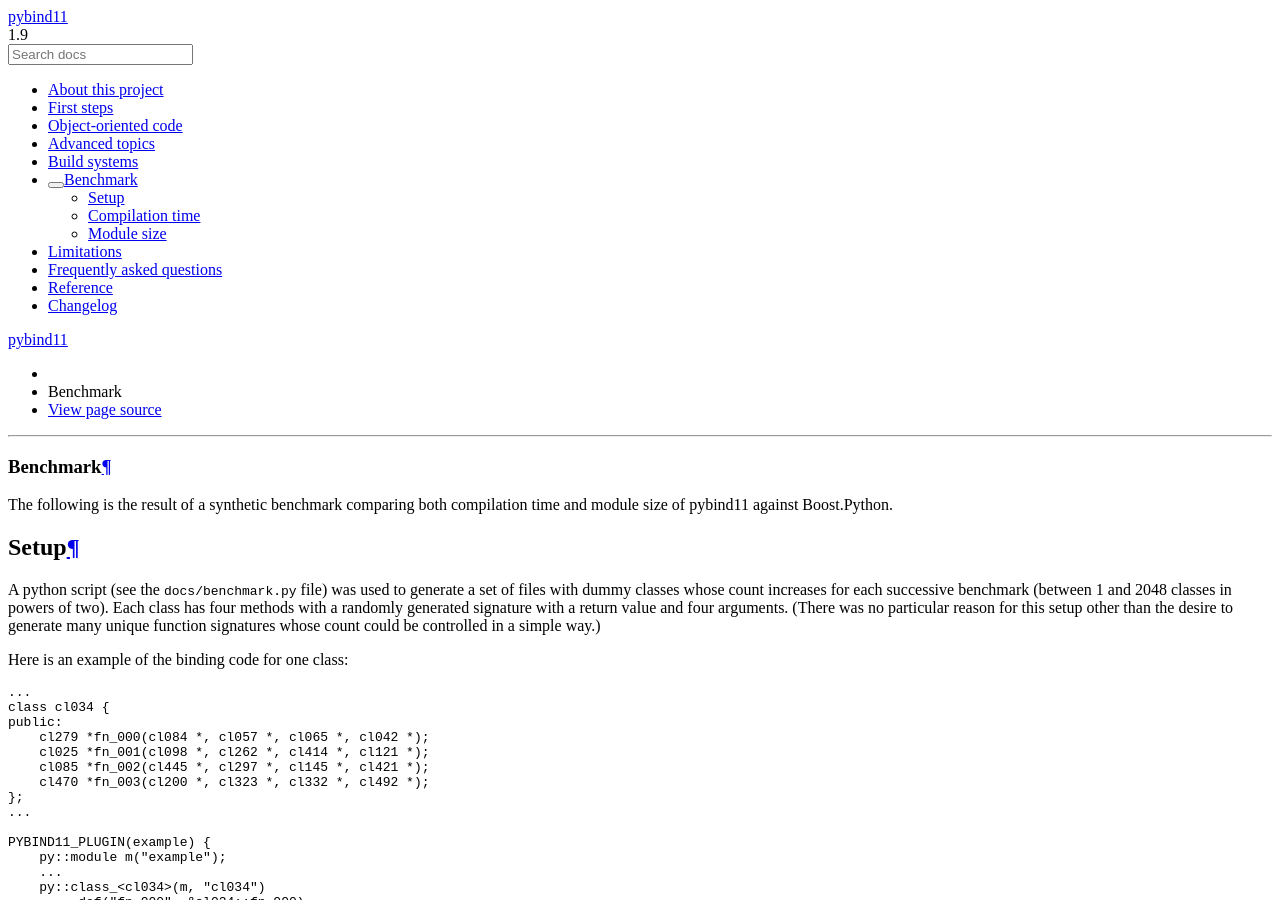
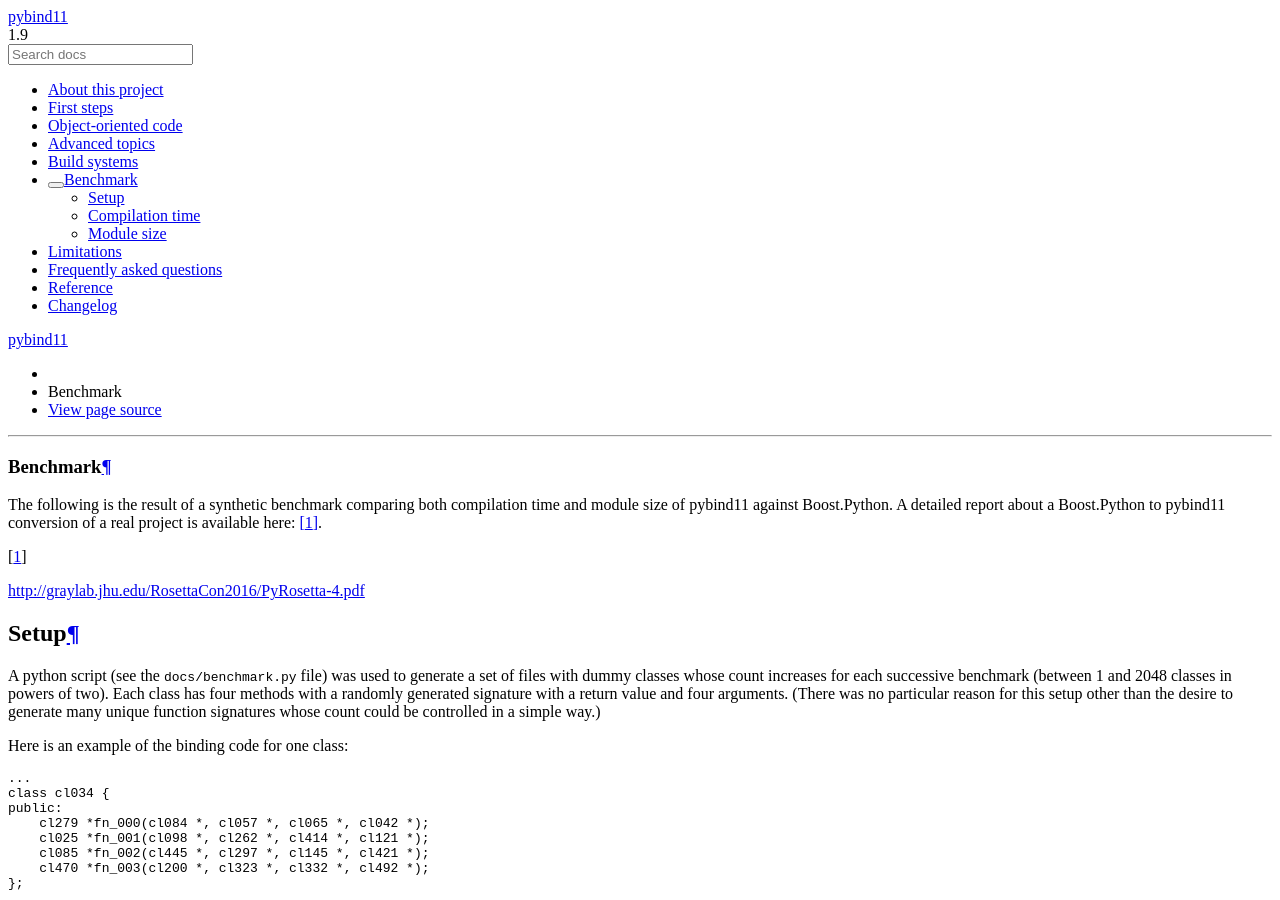
Before and after one commit to pybind/pybind11, a Sphinx documentation site: the page built from docs/benchmark.rst, in a window 1280 px wide and 900 px high. Built offline with Sphinx 7.4.7 and the Read the Docs theme 2.0.0, drawn with Linux system fonts in a browser that asks for light colours.

Commit message:
..mention in benchmark docs as well

```diff
--- a/docs/benchmark.rst
+++ b/docs/benchmark.rst
@@ -2,7 +2,10 @@
 =========
 
 The following is the result of a synthetic benchmark comparing both compilation
-time and module size of pybind11 against Boost.Python.
+time and module size of pybind11 against Boost.Python. A detailed report about a
+Boost.Python to pybind11 conversion of a real project is available here: [#f1]_.
+
+.. [#f1] http://graylab.jhu.edu/RosettaCon2016/PyRosetta-4.pdf
 
 Setup
 -----
--- a/docs/intro.rst
+++ b/docs/intro.rst
@@ -73,14 +73,14 @@
   of `PyRosetta`_, an enourmous Boot.Python binding project, reported a binary
   size reduction of **5.4x** and compile time reduction by **5.8x**.
 
-.. _PyRosetta: http://graylab.jhu.edu/RosettaCon2016/PyRosetta-4.pdf
-
 - When supported by the compiler, two new C++14 features (relaxed constexpr and
   return value deduction) are used to precompute function signatures at compile
   time, leading to smaller binaries.
 
 - With little extra effort, C++ types can be pickled and unpickled similar to
   regular Python objects.
+
+.. _PyRosetta: http://graylab.jhu.edu/RosettaCon2016/PyRosetta-4.pdf
 
 Supported compilers
 *******************
```
